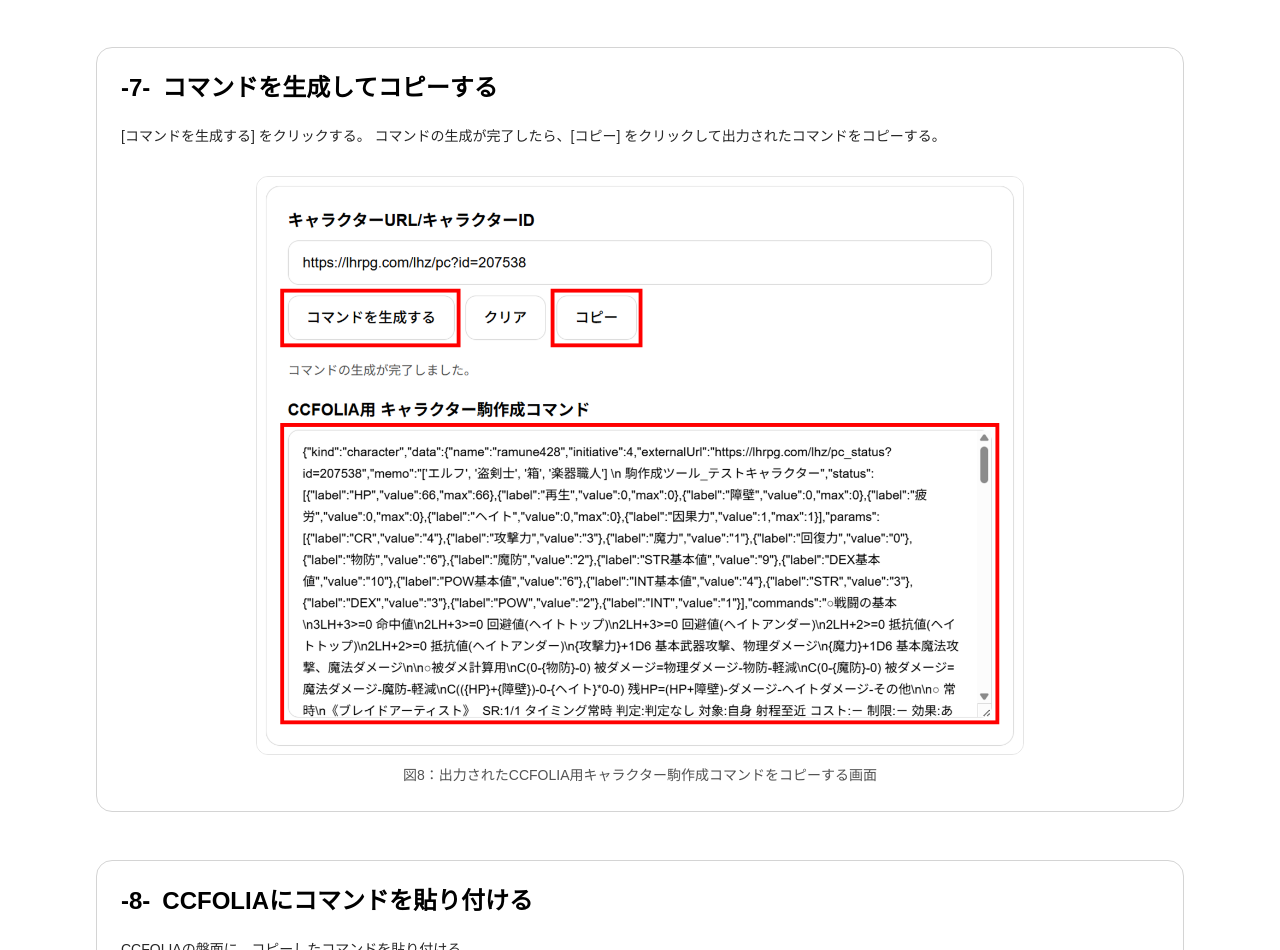
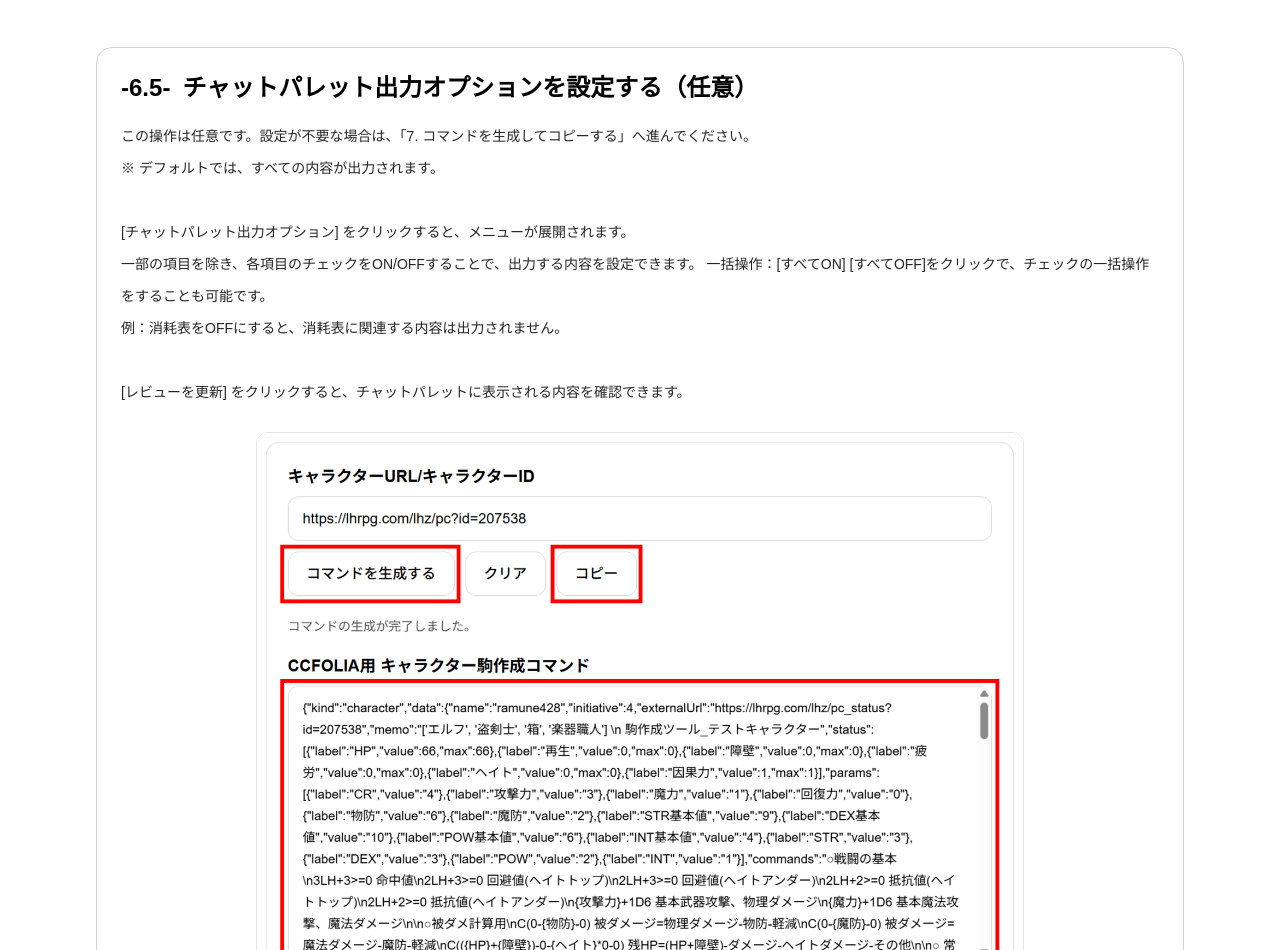
Before and after one commit to ramune428/lhtrpg_webapp_challenge, a Next.js app in the folder frontend/: page /character/how-to in a window 1280 px wide. Shown: the part 4642-5592 px from the top of the page. Built offline with nearby package versions, Linux system fonts and the light colour scheme.

Commit message:
使い方（チャットパレット出力オプション）の追加

```diff
--- a/frontend/app/character/how-to/page.tsx
+++ b/frontend/app/character/how-to/page.tsx
@@ -121,6 +121,29 @@
       {
         src: "/character/how-to/CharacterHowTo-07-InputCharacterId.png",
         alt: `${TOOL_CONFIG.character.toolLabel}にキャラクターURLまたはキャラクターIDを入力する画面`,
+      },
+    ],
+  },
+  {
+    number: "6.5",
+    title: "チャットパレット出力オプションを設定する（任意）",
+    text: (
+      <>
+        この操作は任意です。設定が不要な場合は、「7. コマンドを生成してコピーする」へ進んでください。
+        <br /> ※ デフォルトでは、すべての内容が出力されます。
+        <br />
+        <br /> [チャットパレット出力オプション] をクリックすると、メニューが展開されます。
+        <br /> 一部の項目を除き、各項目のチェックをON/OFFすることで、出力する内容を設定できます。
+              一括操作：[すべてON] [すべてOFF]をクリックで、チェックの一括操作をすることも可能です。
+        <br /> 例：消耗表をOFFにすると、消耗表に関連する内容は出力されません。
+        <br />
+        <br /> [レビューを更新] をクリックすると、チャットパレットに表示される内容を確認できます。
+      </>
+    ),
+    images: [
+      {
+        src: "/character/how-to/CharacterHowTo-08-CopyCommand.png",
+        alt: "チャットパレット出力オプションの画面",
       },
     ],
   },
```
